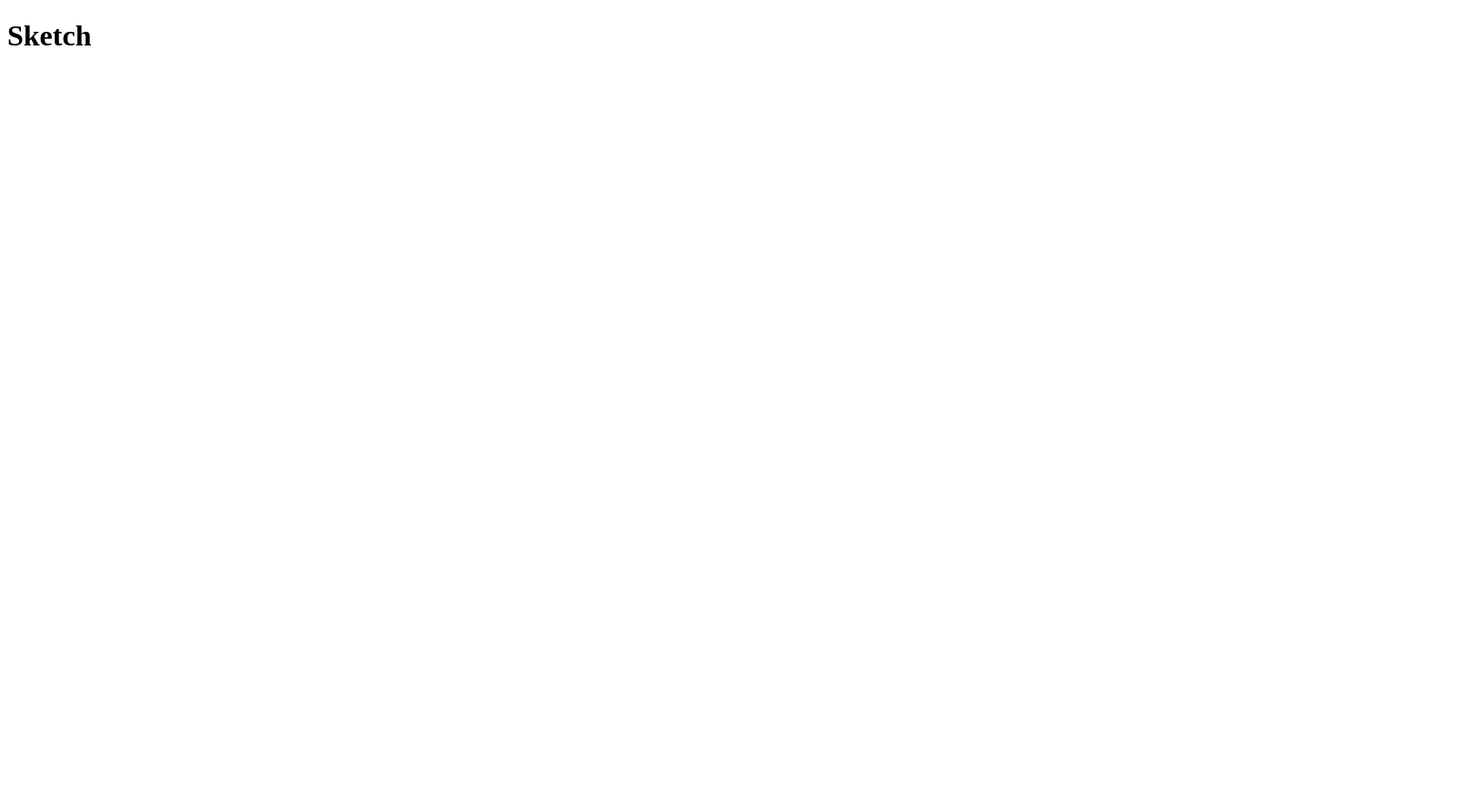
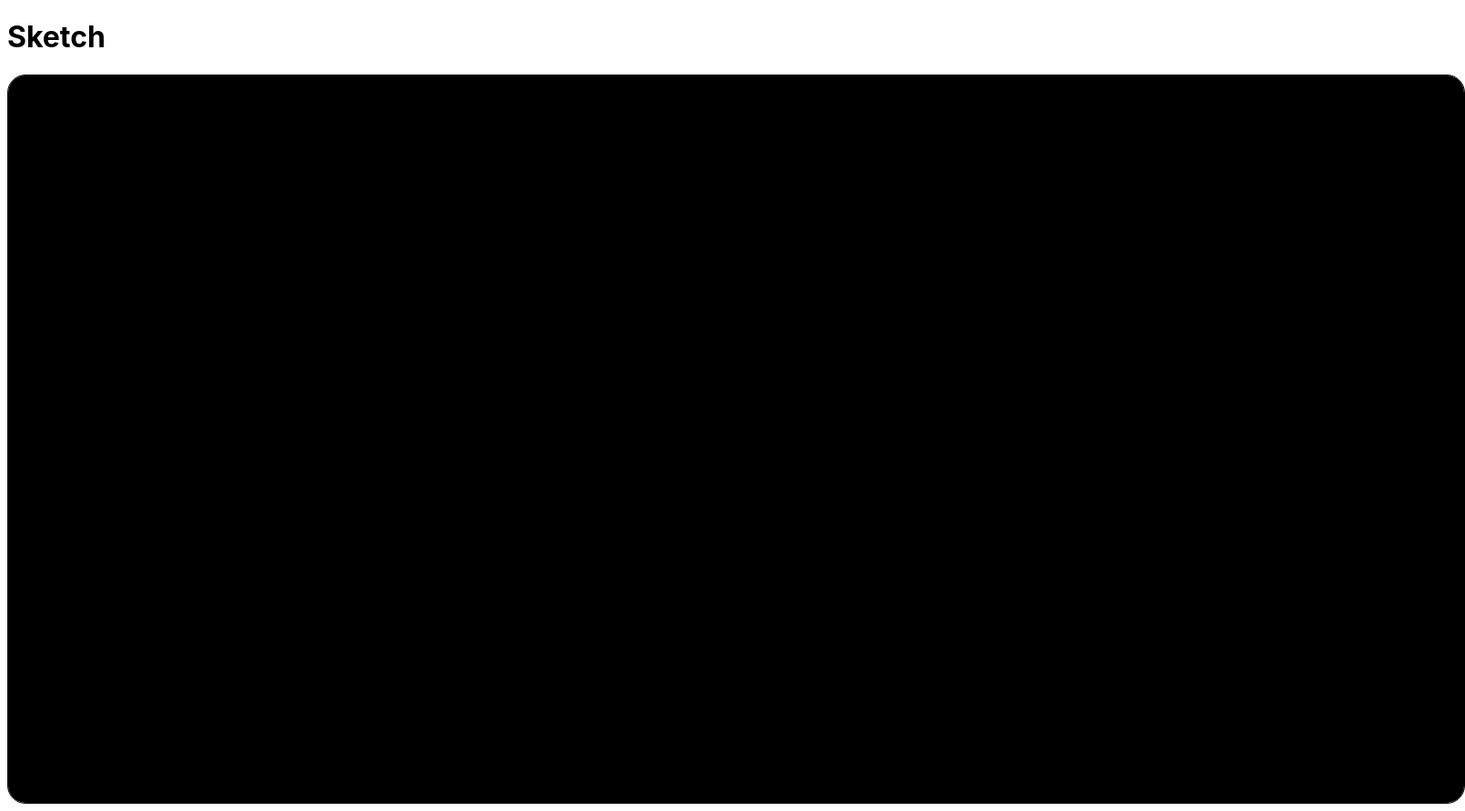
Before and after one commit to juanstevan/sketch, a plain HTML site: page index.html in a window 1280 px wide. Shown: the whole page at 91% size, 1610 px wide, since content can reach past the window. Before the commit the page ends 800 px from the top, so only its background shows below. Drawn offline with Linux system fonts and the light colour scheme.

Commit message:
Add the board and pixels

```diff
--- a/index.html
+++ b/index.html
@@ -9,7 +9,9 @@
         <header>
             <h1>Sketch</h1>
         </header>
-        <main></main>
+        <main>
+            <section id="whiteboard"></section>
+        </main>
         <script src="script.js"></script>
     </body>
 </html>
--- a/script.js
+++ b/script.js
@@ -0,0 +1,15 @@
+const board = document.querySelector('#whiteboard');
+
+let pixel = 16
+let pixelTotal = (board.clientWidth / pixel) * (board.clientHeight / pixel);
+
+console.log(`Total Pixels: ${pixelTotal}`);
+for (let i = 0; i < pixelTotal; i++) {
+    let pixelDiv = document.createElement('div');
+    pixelDiv.classList.add('pixel');
+
+    pixelDiv.style.height = `${pixel}px`;
+    pixelDiv.style.width = `${pixel}px`;
+
+    board.appendChild(pixelDiv);
+}
--- a/style.css
+++ b/style.css
@@ -0,0 +1,20 @@
+body {
+    box-sizing: border-box;
+    font-family: 'Inter', sans-serif;
+}
+
+#whiteboard {
+    display: flex;
+    flex-wrap: wrap;
+
+    border: 1px solid black;
+    border-radius: 20px;
+    overflow: hidden;
+
+    width: 1600px;
+    height: 800px;
+}
+
+.pixel {
+    background-color: rgba(0, 0, 0, 1);
+}
```
